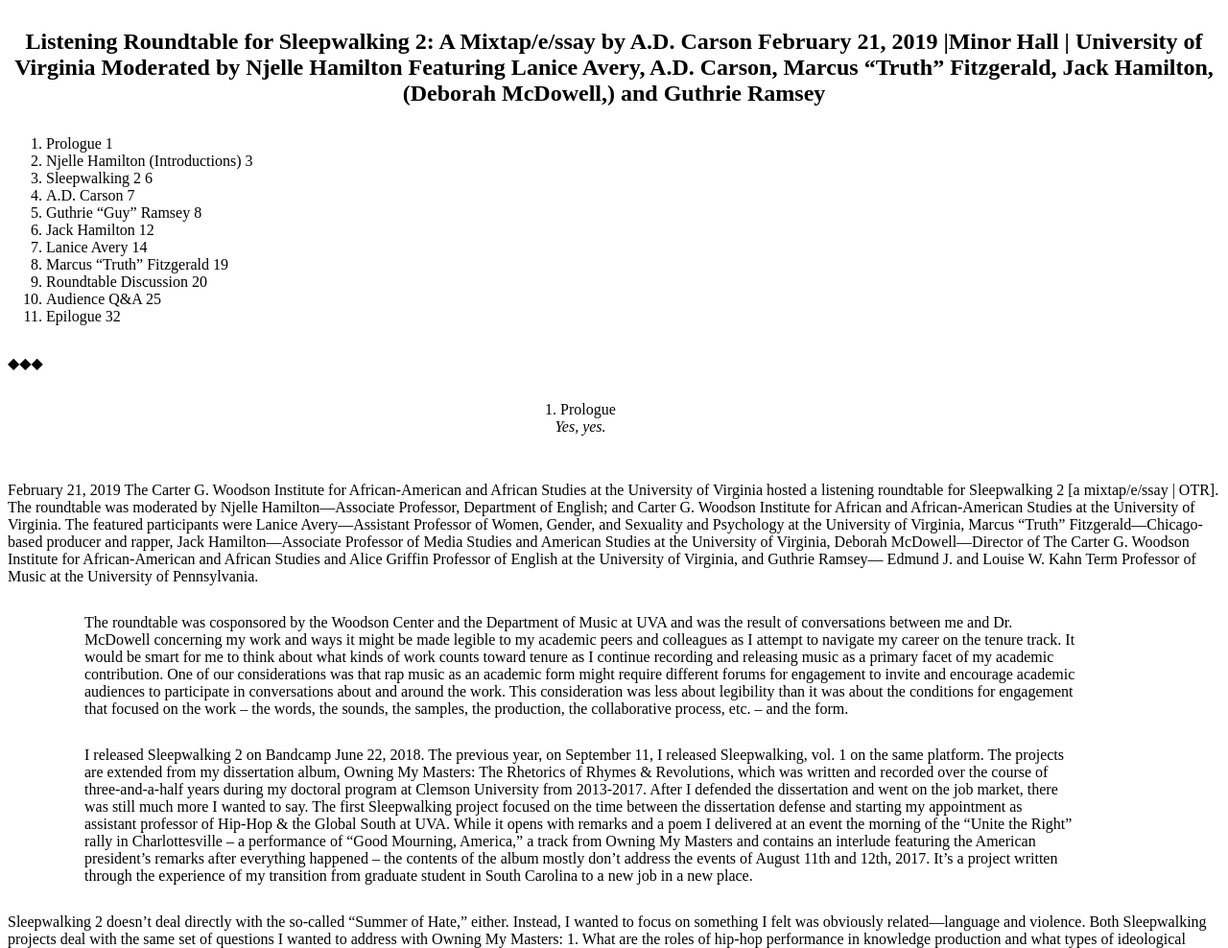
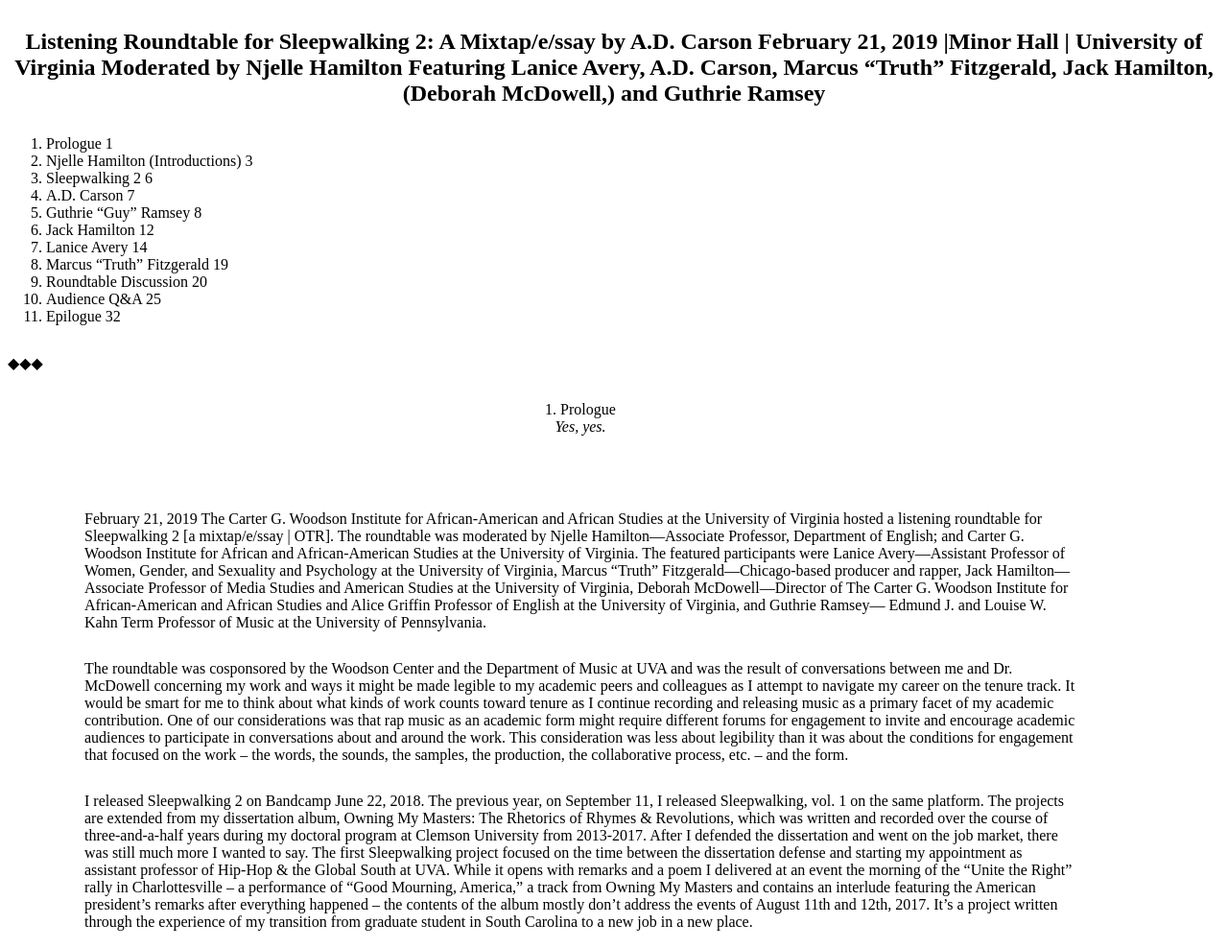
Before and after one commit to erodriguez742/carsondemo1, a plain HTML site: page index.html in a window 1280 px wide. Shown: the top 988 px of the page at 96% size. Drawn offline with Linux system fonts and the light colour scheme.

Commit message:
Update index.html

```diff
--- a/index.html
+++ b/index.html
@@ -37,8 +37,8 @@
 ◆◆◆
   <p align="center">
 1.	Prologue<br>
-	  <i>Yes, yes.</i></p><br>
-February 21, 2019 The Carter G. Woodson Institute for African-American and African Studies at the University of Virginia hosted a listening roundtable for Sleepwalking 2 [a mixtap/e/ssay | OTR]. The roundtable was moderated by Njelle Hamilton—Associate Professor, Department of English; and Carter G. Woodson Institute for African and African-American Studies at the University of Virginia. The featured participants were Lanice Avery—Assistant Professor of Women, Gender, and Sexuality and Psychology at the University of Virginia, Marcus “Truth” Fitzgerald—Chicago-based producer and rapper, Jack Hamilton—Associate Professor of Media Studies and American Studies at the University of Virginia, Deborah McDowell—Director of The Carter G. Woodson Institute for African-American and African Studies and Alice Griffin Professor of English at the University of Virginia, and Guthrie Ramsey— Edmund J. and Louise W. Kahn Term Professor of Music at the University of Pennsylvania.
+	  <i>Yes, yes.</i></p><br><p>
+February 21, 2019 The Carter G. Woodson Institute for African-American and African Studies at the University of Virginia hosted a listening roundtable for Sleepwalking 2 [a mixtap/e/ssay | OTR]. The roundtable was moderated by Njelle Hamilton—Associate Professor, Department of English; and Carter G. Woodson Institute for African and African-American Studies at the University of Virginia. The featured participants were Lanice Avery—Assistant Professor of Women, Gender, and Sexuality and Psychology at the University of Virginia, Marcus “Truth” Fitzgerald—Chicago-based producer and rapper, Jack Hamilton—Associate Professor of Media Studies and American Studies at the University of Virginia, Deborah McDowell—Director of The Carter G. Woodson Institute for African-American and African Studies and Alice Griffin Professor of English at the University of Virginia, and Guthrie Ramsey— Edmund J. and Louise W. Kahn Term Professor of Music at the University of Pennsylvania.</p>
 	  <p>
 The roundtable was cosponsored by the Woodson Center and the Department of Music at UVA and was the result of conversations between me and Dr. McDowell concerning my work and ways it might be made legible to my academic peers and colleagues as I attempt to navigate my career on the tenure track. It would be smart for me to think about what kinds of work counts toward tenure as I continue recording and releasing music as a primary facet of my academic contribution. One of our considerations was that rap music as an academic form might require different forums for engagement to invite and encourage academic audiences to participate in conversations about and around the work. This consideration was less about legibility than it was about the conditions for engagement that focused on the work – the words, the sounds, the samples, the production, the collaborative process, etc. – and the form.
 	</p>
```
